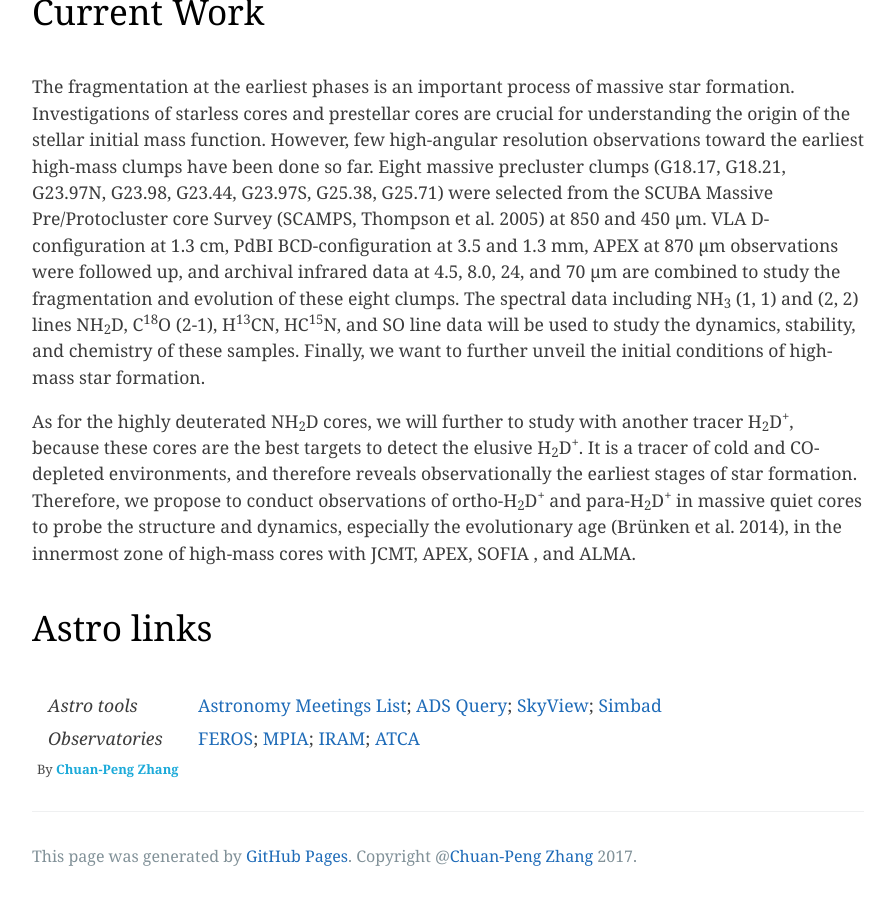
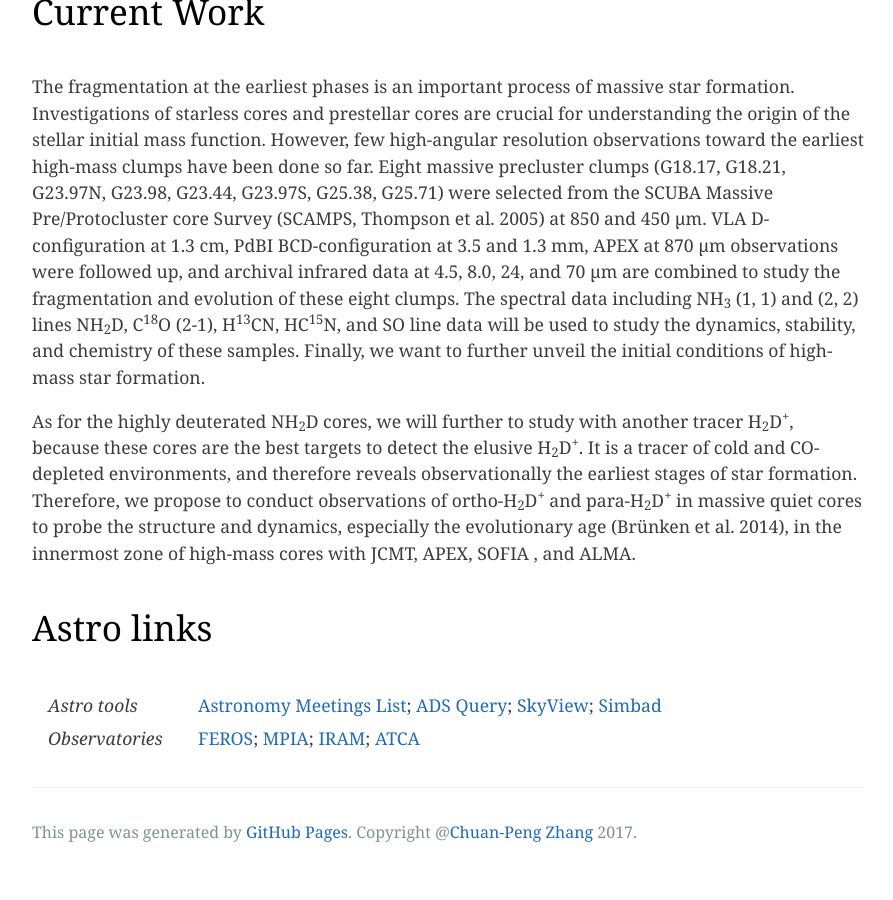
Before and after one commit to zcp521/zcp521.github.io, a Jekyll site: the page built from index.html, in a window 1280 px wide and 900 px high, scrolled down 1166 px. Shown: the whole window, without its empty margins (192-1085 px from the left). Built offline with Jekyll 4.4.1, drawn with Linux system fonts in a browser that asks for light colours; the list of posts is cut into pages by our own code; after the commit the page ends 2042 px from its top, so only the background shows below that.

Commit message:
Initial commit

```diff
--- a/index.html
+++ b/index.html
@@ -126,7 +126,8 @@
 <p style="font-size: 13px; font-weight: normal; margin: 5px; color: #4A4A4A;">
 <!--    <a href="https://sketchfab.com/models/4c12c402559d4e879dfbadcd45463f5c?utm_medium=embed&utm_source=website&utm_campain=share-popup" target="_blank" style="font-weight: bold; color: #1CAAD9;">C18O 2-1 cube of G22</a>
 -->
-By <a href="https://sketchfab.com/zhang?utm_medium=embed&utm_source=website&utm_campain=share-popup" target="_blank" style="font-weight: bold; color: #1CAAD9;">Chuan-Peng Zhang</a>
+<!-- By <a href="https://sketchfab.com/zhang?utm_medium=embed&utm_source=website&utm_campain=share-popup" target="_blank" style="font-weight: bold; color: #1CAAD9;">Chuan-Peng Zhang</a>
+-->
 <!--     on <a href="https://sketchfab.com?utm_medium=embed&utm_source=website&utm_campain=share-popup" target="_blank" style="font-weight: bold; color: #1CAAD9;">Sketchfab</a>
 -->
 </p>
```
